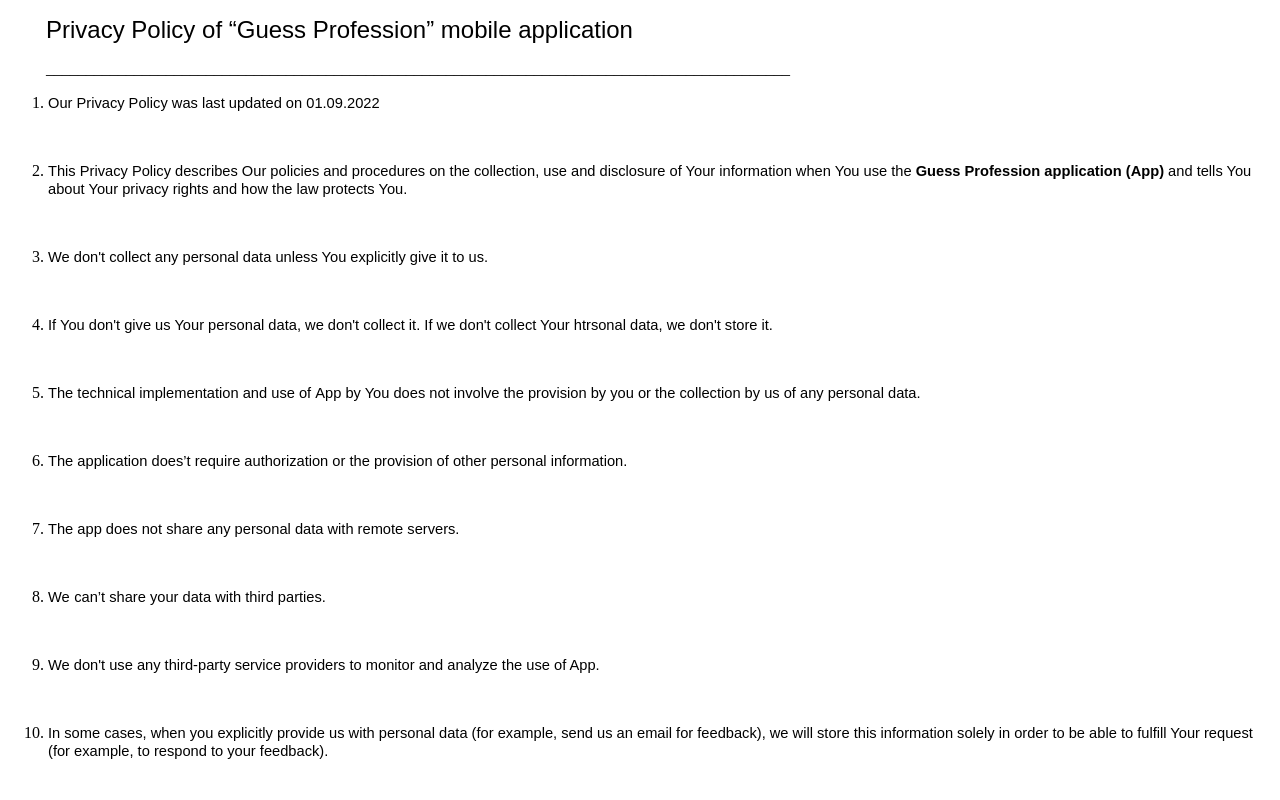
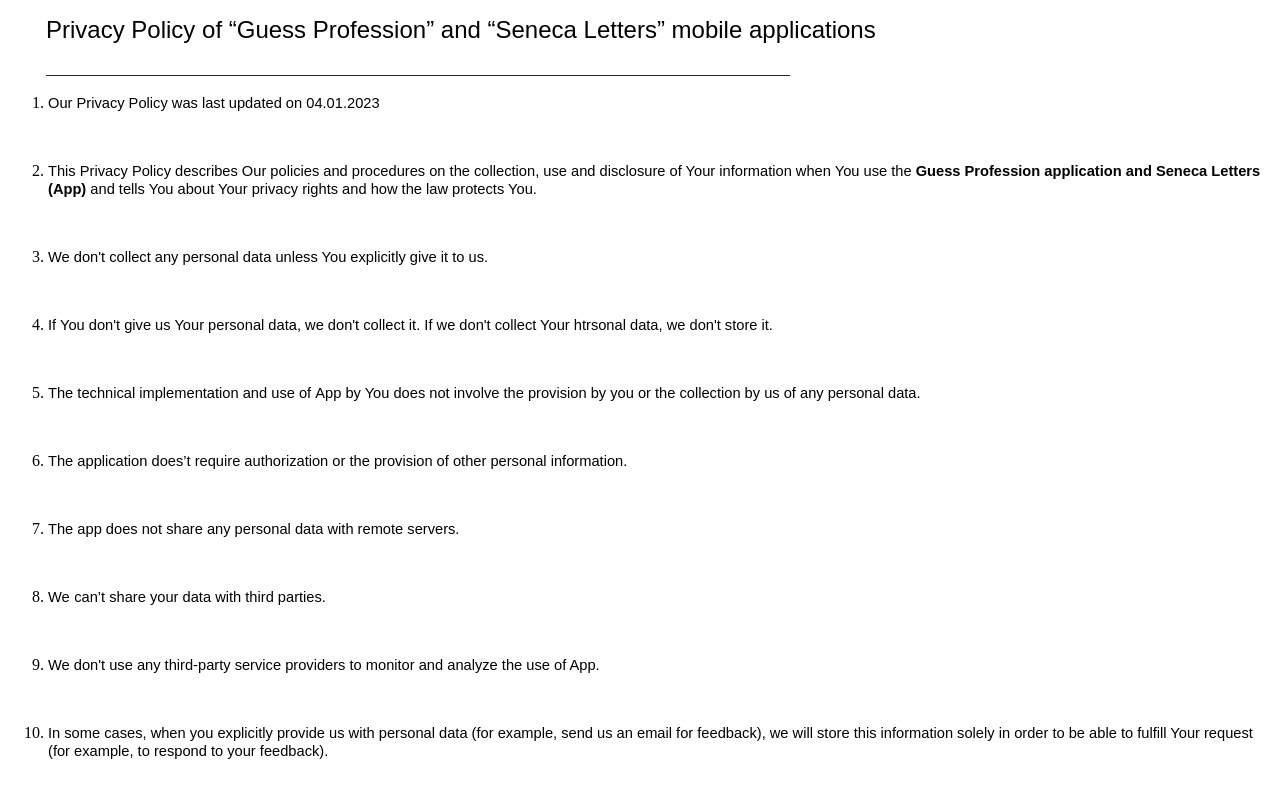
Before and after one commit to 7dvig/7dvig.github.io, a plain HTML site: page index.html in a window 1280 px wide. Shown: the top 800 px of the page. Drawn offline with Linux system fonts and the light colour scheme.

Commit message:
Update index.html

```diff
--- a/index.html
+++ b/index.html
@@ -2,18 +2,18 @@
 <!DOCTYPE html>
 <html>
 <body>
-<p style="margin-left:38px"><span style="font-size:12pt"><span style="font-family:&quot;Times New Roman&quot;,serif"><span style="font-size:18.0pt"><span style="font-family:&quot;Arial&quot;,sans-serif">Privacy Policy of </span></span><span style="font-size:18.0pt"><span style="font-family:&quot;Arial&quot;,sans-serif">&ldquo;</span></span><span style="font-size:18.0pt"><span style="font-family:&quot;Arial&quot;,sans-serif">Guess Profession&rdquo; mobile application</span></span></span></span></p>
+<p style="margin-left:38px"><span style="font-size:12pt"><span style="font-family:&quot;Times New Roman&quot;,serif"><span style="font-size:18.0pt"><span style="font-family:&quot;Arial&quot;,sans-serif">Privacy Policy of </span></span><span style="font-size:18.0pt"><span style="font-family:&quot;Arial&quot;,sans-serif">&ldquo;</span></span><span style="font-size:18.0pt"><span style="font-family:&quot;Arial&quot;,sans-serif">Guess Profession&rdquo; and &ldquo;Seneca Letters&rdquo; mobile applications</span></span></span></span></p>
 
 <p style="margin-left:38px">_____________________________________________________________________________________________</p>
 
 <ol>
-    <li><span style="font-size:11pt"><span style="font-family:Arial,sans-serif">Our Privacy Policy was last updated on 01.09.2022</span></span></li>
+    <li><span style="font-size:11pt"><span style="font-family:Arial,sans-serif">Our Privacy Policy was last updated on 04.01.2023</span></span></li>
 </ol>
 
 <p style="margin-left:38px">&nbsp;</p>
 
 <ol start="2">
-    <li><span style="font-size:11pt"><span style="font-family:Arial,sans-serif">This Privacy Policy describes Our policies and procedures on the collection, use and disclosure of Your information when You use the <strong>Guess Profession application (App)</strong>&nbsp;and tells You about Your privacy rights and how the law protects You.</span></span></li>
+    <li><span style="font-size:11pt"><span style="font-family:Arial,sans-serif">This Privacy Policy describes Our policies and procedures on the collection, use and disclosure of Your information when You use the <strong>Guess Profession application and Seneca Letters  (App)</strong>&nbsp;and tells You about Your privacy rights and how the law protects You.</span></span></li>
 </ol>
 
 <p style="margin-left:38px">&nbsp;</p>
```
